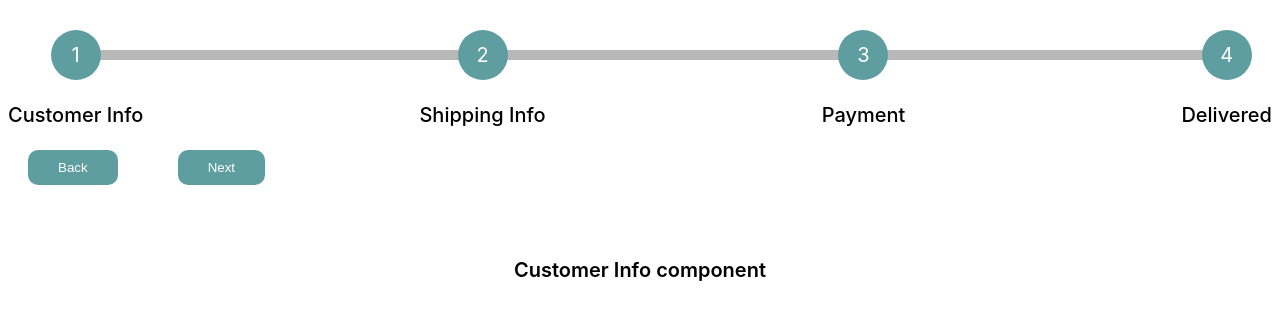
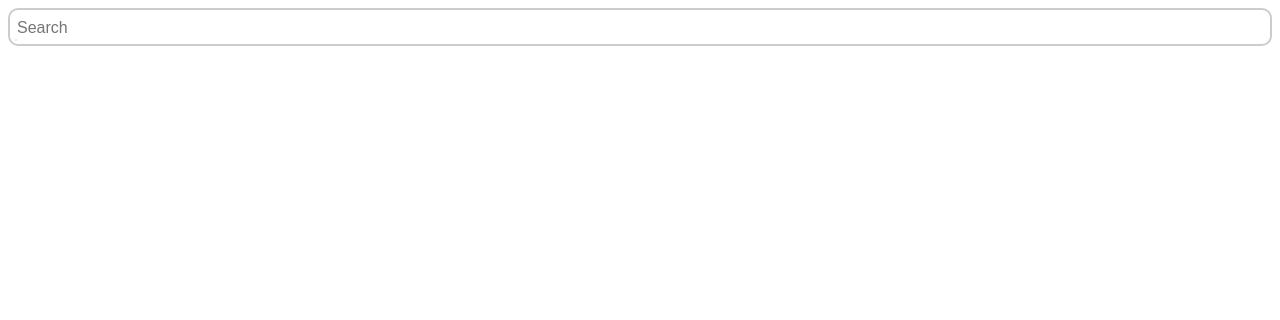
Before and after one commit to ravisoni01/react-practice, a React (Vite) app: page / in a window 1280 px wide. Shown: the top 320 px of the page. Built offline with nearby package versions, Linux system fonts and the light colour scheme.

Commit message:
created multi search input

```diff
--- a/src/App.jsx
+++ b/src/App.jsx
@@ -1,9 +1,11 @@
 import { CheckoutStepper } from "./components/checkoutStepper/checkout-stepper";
+import MultiSearchInput from "./components/multiSearchInput/multi-search-input";
 
 function App() {
   return (
     <>
-      <CheckoutStepper />
+      {/* <CheckoutStepper /> */}
+      <MultiSearchInput />
     </>
   );
 }
--- /dev/null
+++ b/src/components/multiSearchInput/multi-search-input.jsx
@@ -0,0 +1,149 @@
+import React, { useEffect, useRef, useState } from "react";
+import "./style.css";
+import SelectedMenu from "./selected-menu";
+
+const MultiSearchInput = () => {
+  const ref = useRef(null);
+  const suggestionListRef = useRef(null);
+
+  const [searchText, setSearchText] = useState("");
+  const [suggestionList, setSuggestionList] = useState([]);
+  const [selectedUser, setSelectedUser] = useState([]);
+  const [selectedUserSet, setSelectedUserSet] = useState(new Set());
+  const [activeSuggestion, setActiveSuggestion] = useState(0);
+
+  const handleSearchInputChange = (e) => {
+    const { value } = e.target;
+    setSearchText(value);
+  };
+
+  const handleSearch = () => {
+    setActiveSuggestion(0);
+
+    if (!searchText.trim()) {
+      setSuggestionList([]);
+      return;
+    }
+
+    fetch(`https://dummyjson.com/users/search?q=${searchText}`)
+      .then((res) => res.json())
+      .then((res) => setSuggestionList(res.users));
+  };
+
+  const handleSelectUser = (user) => {
+    setSelectedUser((prev) => [...prev, user]);
+    setSelectedUserSet((prev) => new Set([...prev, user.email]));
+    setSuggestionList([]);
+    setSearchText("");
+    ref.current.focus();
+  };
+
+  const handleRemoveUser = (removeUser) => {
+    setSelectedUser((prev) =>
+      prev.filter((user) => user.email !== removeUser.email)
+    );
+    setSearchText("");
+    const selectedEmail = selectedUserSet;
+    selectedEmail.delete(removeUser.email);
+    setSelectedUserSet(selectedEmail);
+  };
+
+  const handleKeyDown = (e) => {
+    const { key, target } = e;
+
+    if (key === "Backspace" && !target.value && selectedUser.length > 0) {
+      const lastUser = selectedUser[selectedUser.length - 1];
+
+      handleRemoveUser(lastUser);
+    } else if (e.key === "ArrowDown" && suggestionList?.length > 0) {
+      e.preventDefault();
+      setActiveSuggestion((prevIndex) =>
+        prevIndex < suggestionList.length - 1 ? prevIndex + 1 : prevIndex
+      );
+    } else if (e.key === "ArrowUp" && suggestionList?.length > 0) {
+      e.preventDefault();
+      setActiveSuggestion((prevIndex) => (prevIndex > 0 ? prevIndex - 1 : 0));
+    } else if (
+      e.key === "Enter" &&
+      activeSuggestion >= 0 &&
+      activeSuggestion < suggestionList.length
+    ) {
+      handleSelectUser(suggestionList[activeSuggestion]);
+    }
+  };
+
+  useEffect(() => {
+    handleSearch();
+  }, [searchText]);
+
+  useEffect(() => {
+    // Handle scrolling of suggestion list based on active suggestion
+    if (activeSuggestion > 0 && suggestionListRef.current) {
+      const suggestionItem =
+        suggestionListRef.current.childNodes[activeSuggestion];
+      if (suggestionItem) {
+        const suggestionItemOffsetTop = suggestionItem.offsetTop;
+        const suggestionItemOffsetBottom =
+          suggestionItemOffsetTop + suggestionItem.offsetHeight;
+        const containerHeight = suggestionListRef.current.offsetHeight;
+
+        if (suggestionItemOffsetTop < suggestionListRef.current.scrollTop) {
+          // Scroll up to make the active suggestion visible at the top
+          suggestionListRef.current.scrollTop = suggestionItemOffsetTop;
+        } else if (
+          suggestionItemOffsetBottom >
+          suggestionListRef.current.scrollTop + containerHeight
+        ) {
+          // Scroll down to make the active suggestion visible at the bottom
+          suggestionListRef.current.scrollTop =
+            suggestionItemOffsetBottom - containerHeight;
+        }
+      }
+    }
+  }, [activeSuggestion]);
+
+  return (
+    <div className="search_container">
+      <div className="search_input_container">
+        {selectedUser.map((user) => (
+          <SelectedMenu
+            key={user.email}
+            name={`${user.firstName} ${user.lastName}`}
+            image={user.image}
+            onClick={() => handleRemoveUser(user)}
+          />
+        ))}
+
+        <div>
+          <input
+            ref={ref}
+            placeholder="Search"
+            value={searchText}
+            onChange={handleSearchInputChange}
+            onKeyDown={handleKeyDown}
+          />
+          <ul ref={suggestionListRef} className="suggestion_list_container">
+            {suggestionList.map((user, index) => {
+              return !selectedUserSet.has(user.email) ? (
+                <li
+                  className={index === activeSuggestion ? "active" : ""}
+                  key={user.email}
+                  onClick={() => handleSelectUser(user)}
+                >
+                  <img src={user.image} alt="user image" />
+                  <span>
+                    {user.firstName} {user.lastName}
+                  </span>
+                </li>
+              ) : (
+                <></>
+              );
+            })}
+          </ul>
+        </div>
+      </div>
+    </div>
+  );
+};
+
+export default MultiSearchInput;
--- /dev/null
+++ b/src/components/multiSearchInput/selected-menu.jsx
@@ -0,0 +1,14 @@
+import React from "react";
+import { IoMdClose } from "react-icons/io";
+
+const SelectedMenu = ({ image, name, onClick }) => {
+  return (
+    <div className="selected_menu" onClick={onClick}>
+      <img src={image} alt={name} />
+      <span>{name}</span>
+      <IoMdClose fontSize={20} />
+    </div>
+  );
+};
+
+export default SelectedMenu;
--- /dev/null
+++ b/src/components/multiSearchInput/style.css
@@ -0,0 +1,70 @@
+.search_container {
+  display: flex;
+  position: relative;
+}
+
+.search_input_container {
+  width: 100%;
+  border-radius: 10px;
+  display: flex;
+  flex-wrap: wrap;
+  align-items: center;
+  padding: 5px;
+  gap: 10px;
+  border: 2px solid rgba(0, 0, 0, 0.2);
+}
+.search_input_container input {
+  background-color: inherit;
+  font-size: 16px;
+  border: 0;
+}
+.search_input_container input:focus {
+  outline: 0;
+}
+.suggestion_list_container {
+  position: absolute;
+  padding: 0;
+  margin: 0;
+  border-radius: 4px;
+  max-height: 400px;
+  height: auto;
+  overflow: auto;
+  border: 1px solid rgb(222, 222, 222);
+  background-color: white;
+}
+.suggestion_list_container li {
+  cursor: pointer;
+  padding: 5px 10px;
+  border-bottom: 1px solid rgb(222, 222, 222);
+  display: flex;
+  align-items: center;
+  gap: 10px;
+}
+.suggestion_list_container li:last-child {
+  border-bottom: none;
+}
+.suggestion_list_container li img {
+  height: 20px;
+}
+.suggestion_list_container li:hover {
+  background-color: rgba(0, 0, 0, 0.1);
+}
+.active {
+  background-color: rgba(0, 0, 0, 0.1);
+}
+.selected_menu {
+  display: flex;
+  align-items: center;
+  border: 2px solid;
+  gap: 5px;
+  padding: 5px 10px;
+  border-radius: 10px;
+  background-color: #202020;
+  color: white;
+  font-size: 14px;
+  height: 25px;
+  cursor: pointer;
+}
+.selected_menu img {
+  height: 20px;
+}
```
